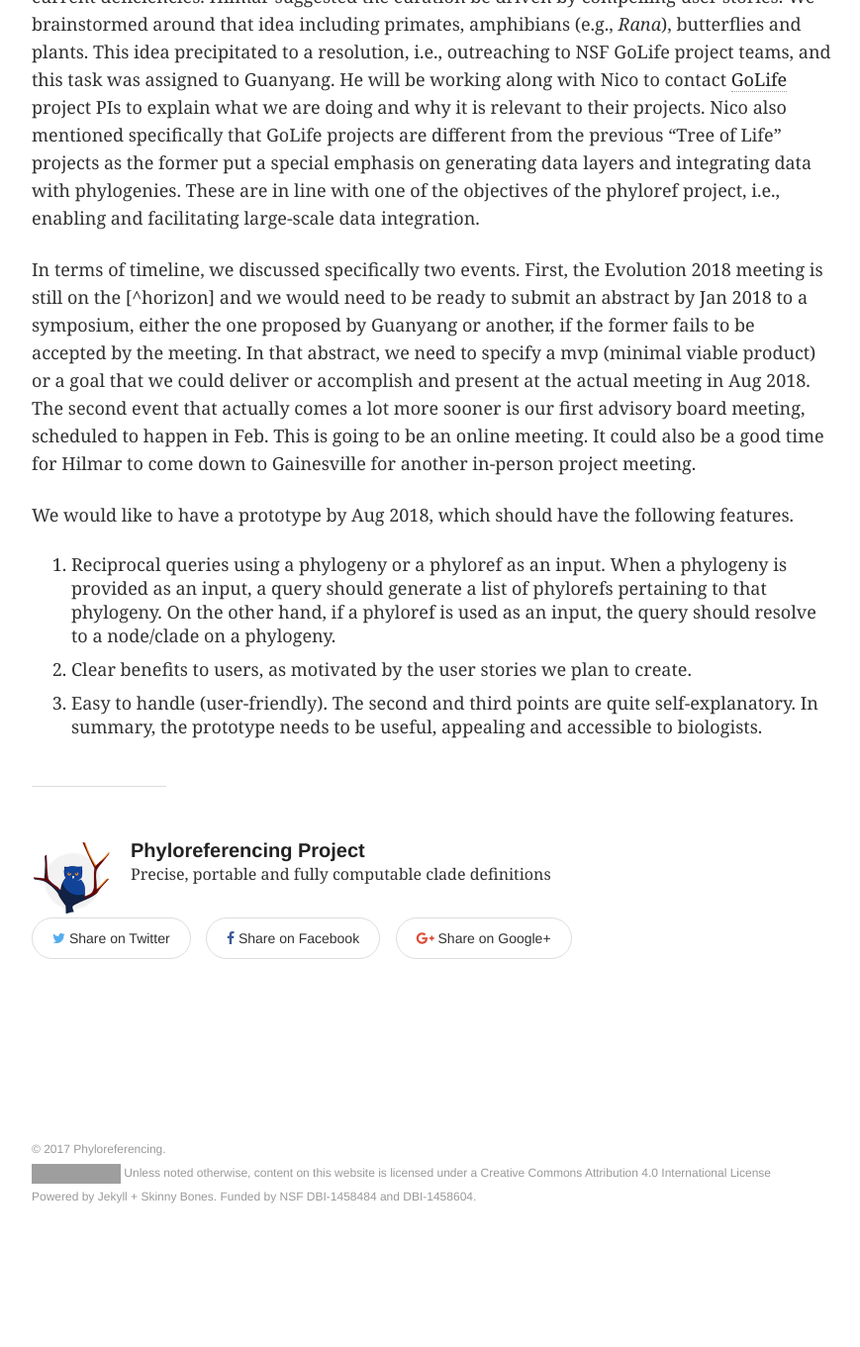
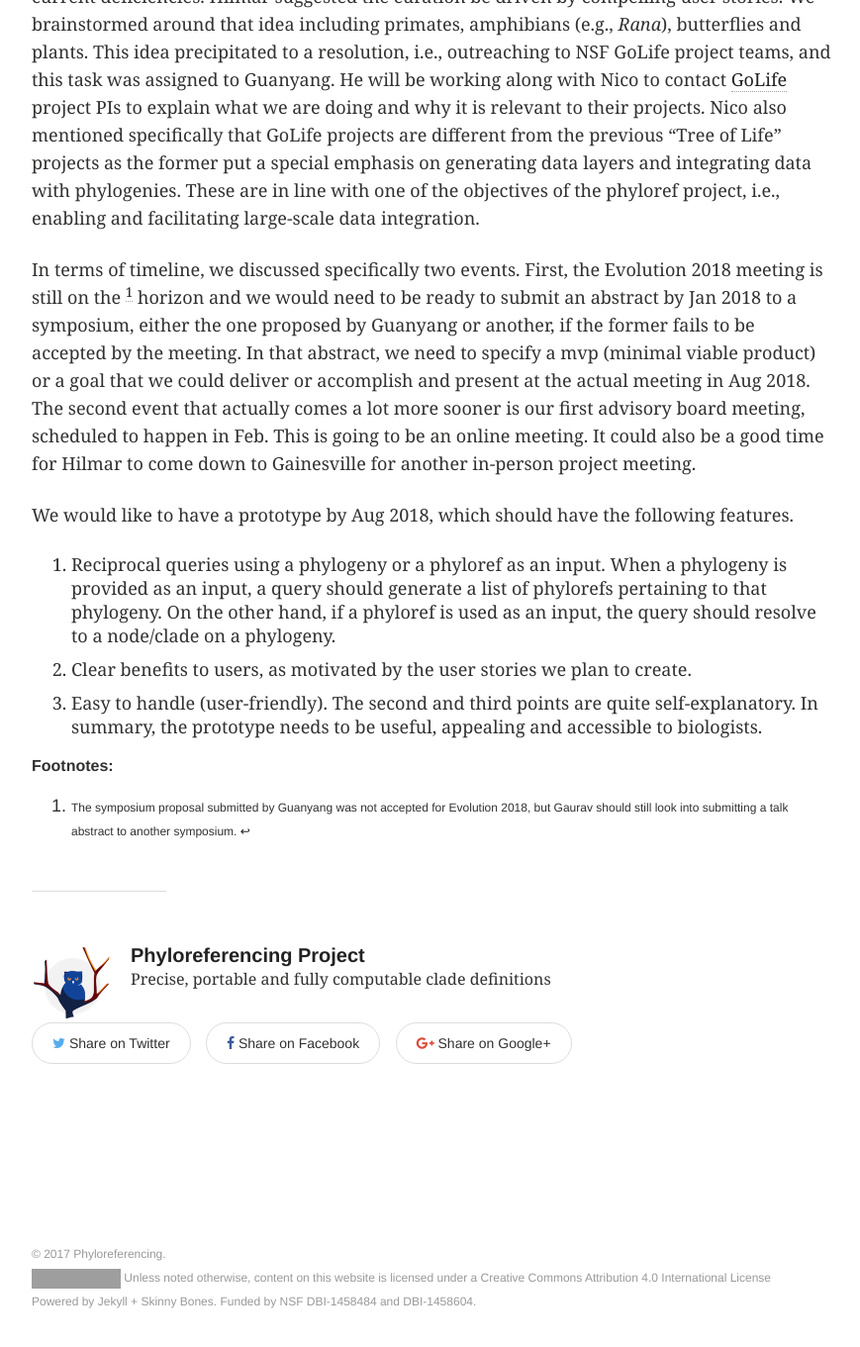
Before and after one commit to phyloref/phyloref.github.io, a Jekyll site: the page built from _posts/blog/2017-11-20-Second-face-to-face-project-meeting.md, in a window 1280 px wide and 1400 px high, scrolled down 577 px. Shown: the top 1361 px of the window at 99% size, without its empty margins (64-933 px from the left). Built offline with Jekyll 4.4.1, drawn with Linux system fonts in a browser that asks for light colours; our own code applies the rules of GitHub Pages for plain Markdown files; comment, search, counter and statistics services are not loaded; before the commit the page ends 1872 px from its top, so only the background shows below that; some of the changed lines change nothing that is shown; grey boxes are pictures that could not be loaded.

Commit message:
Update 2017-11-20-Second-face-to-face-project-meeting.md

```diff
--- a/_posts/blog/2017-11-20-Second-face-to-face-project-meeting.md
+++ b/_posts/blog/2017-11-20-Second-face-to-face-project-meeting.md
@@ -2,7 +2,7 @@ The phyloreferencing (hereafter as phyloref) project team had their second face-
 
 The meeting kicked off with Gaurav laying out an agenda and reviewing the timeline of the project. On top of the list was phyloref specifications, which Gaurav had been working on quite extensively, but was facing several challenges, theoretical or practical. Curation workflow was also on the list, and was discussed during the second day, with a focus on its current deficiencies. Hilmar suggested the curation be driven by compelling user stories. We brainstormed around that idea including primates, amphibians (e.g., *Rana*), butterflies and plants. This idea precipitated to a resolution, i.e., outreaching to NSF GoLife project teams, and this task was assigned to Guanyang. He will be working along with Nico to contact [GoLife] project PIs to explain what we are doing and why it is relevant to their projects. Nico also mentioned specifically that GoLife projects are different from the previous “Tree of Life” projects as the former put a special emphasis on generating data layers and integrating data with phylogenies. These are in line with one of the objectives of the phyloref project, i.e., enabling and facilitating large-scale data integration.
 
-In terms of timeline, we discussed specifically two events. First, the Evolution 2018 meeting is still on the [^horizon] and we would need to be ready to submit an abstract by Jan 2018 to a symposium, either the one proposed by Guanyang or another, if the former fails to be accepted by the meeting. In that abstract, we need to specify a mvp (minimal viable product) or a goal that we could deliver or accomplish and present at the actual meeting in Aug 2018. The second event that actually comes a lot more sooner is our first advisory board meeting, scheduled to happen in Feb. This is going to be an online meeting. It could also be a good time for Hilmar to come down to Gainesville for another in-person project meeting.
+In terms of timeline, we discussed specifically two events. First, the Evolution 2018 meeting is still on the [^horizon] horizon and we would need to be ready to submit an abstract by Jan 2018 to a symposium, either the one proposed by Guanyang or another, if the former fails to be accepted by the meeting. In that abstract, we need to specify a mvp (minimal viable product) or a goal that we could deliver or accomplish and present at the actual meeting in Aug 2018. The second event that actually comes a lot more sooner is our first advisory board meeting, scheduled to happen in Feb. This is going to be an online meeting. It could also be a good time for Hilmar to come down to Gainesville for another in-person project meeting.
 
 We would like to have a prototype by Aug 2018, which should have the following features.
 
@@ -10,5 +10,7 @@ We would like to have a prototype by Aug 2018, which should have the following f
 2. Clear benefits to users, as motivated by the user stories we plan to create.
 3. Easy to handle (user-friendly). The second and third points are quite self-explanatory. In summary, the prototype needs to be useful, appealing and accessible to biologists.
 
+[^horizon]: The symposium proposal submitted by Guanyang was not accepted for Evolution 2018, but Gaurav should still look into submitting a talk abstract to another symposium.
+
 [blog/report here]: http://www.phyloref.org/blog/2017/04/first-face-to-face-project-meeting/
 [GoLife]: https://www.nsf.gov/funding/pgm_summ.jsp?pims_id=5129
```
